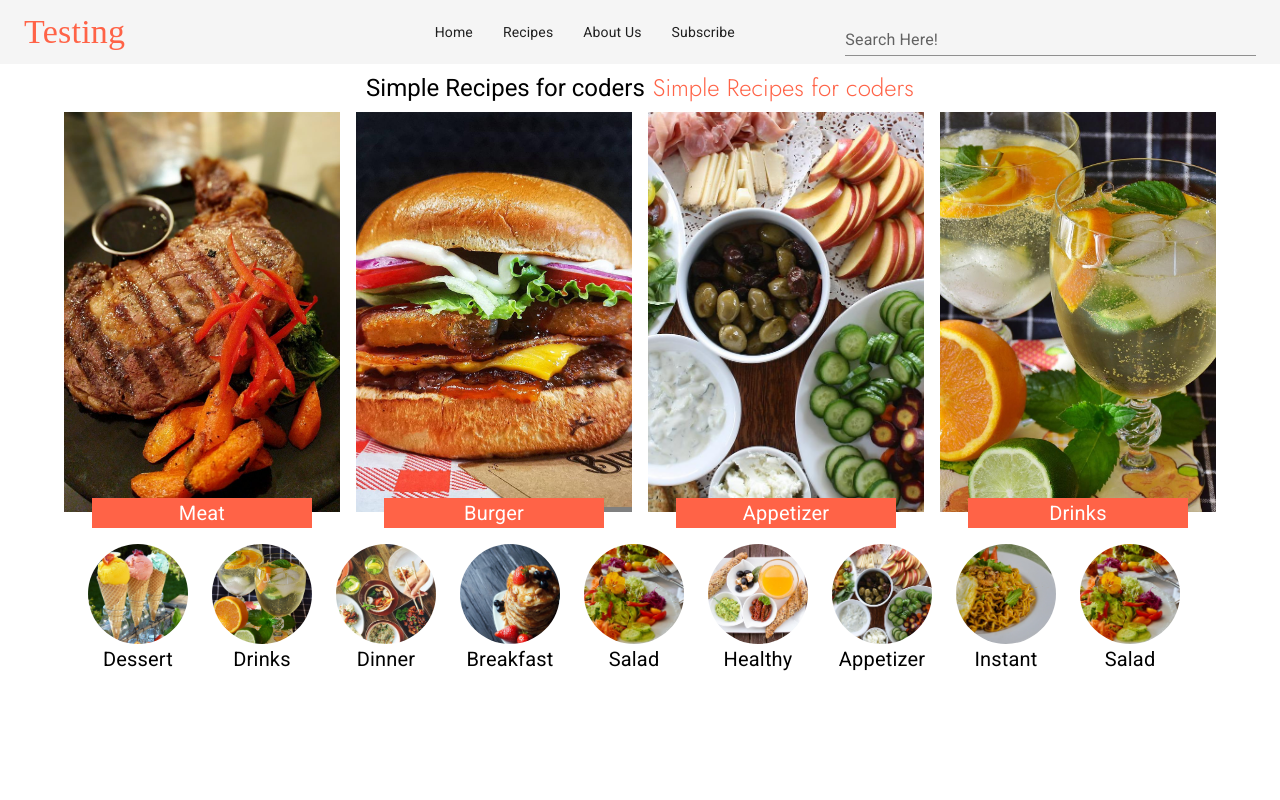
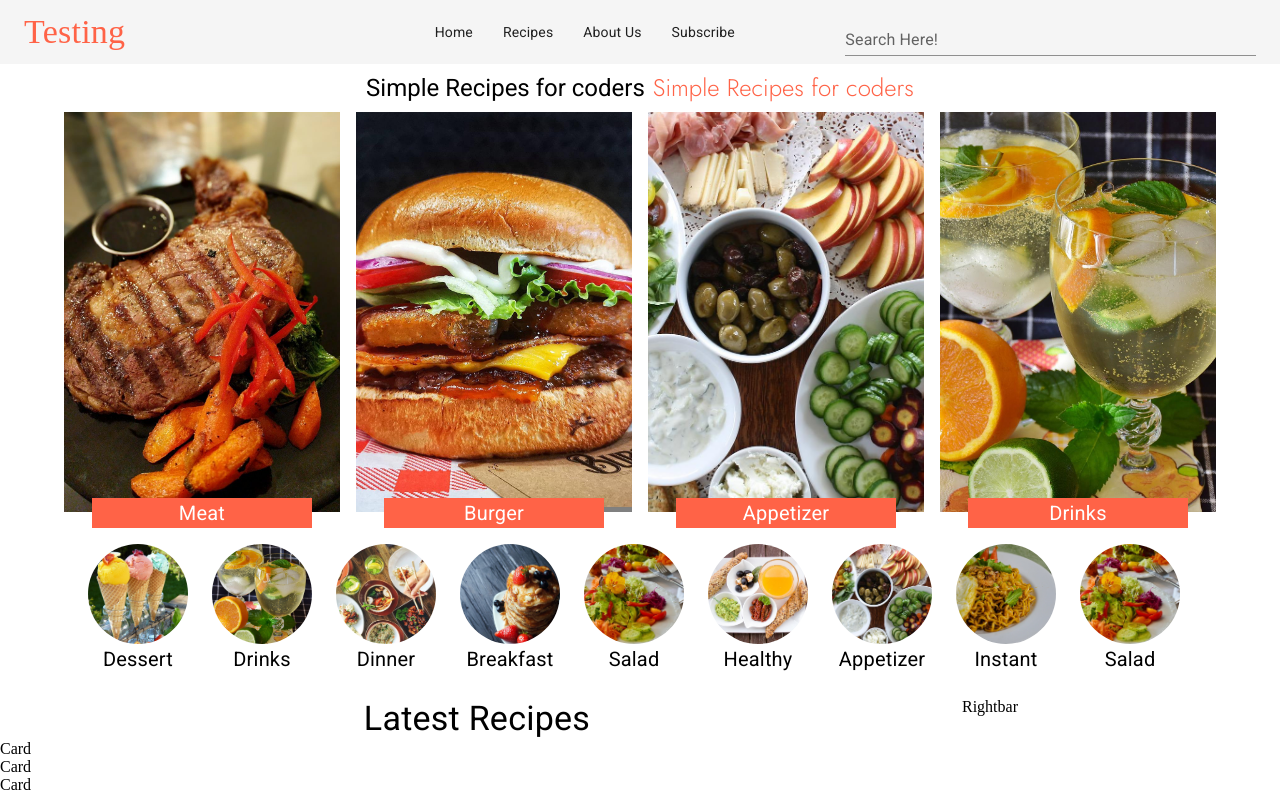
Before and after one commit to abhikumar18/Web_Developement_IS, a React (Create React App) app in the folder ui/: page / in a window 1280 px wide. Built offline with nearby package versions, Linux system fonts and the light colour scheme.

Commit message:
Multiple components

```diff
--- a/ui/src/App.js
+++ b/ui/src/App.js
@@ -1,4 +1,5 @@
 import Hero from "./components/hero/Hero";
+import Main from "./components/main/Main";
 import Navbar from "./components/navbar/Navbar";
 
 function App() {
@@ -6,6 +7,7 @@ function App() {
     <>
      <Navbar />
      <Hero />
+     <Main />
     </>
   );
 }
--- a/ui/src/components/main/Main.js
+++ b/ui/src/components/main/Main.js
@@ -0,0 +1,19 @@
+import { Stack, Box } from "@mui/system"
+import Posts from "../posts/Posts"
+import Rightbar from '../rightbar/Rightbar';
+
+const Main = () => {
+  return (
+    <Stack direction={'row'} spacing={1} mt={3}>
+        <Box flex={3}>
+          <Posts />
+        </Box>
+
+        <Box flex={1} sx={{sx:'none',md:'block'}}>
+        <Rightbar />
+        </Box>
+    </Stack>
+  )
+}
+
+export default Main
--- /dev/null
+++ b/ui/src/components/posts/Posts.js
@@ -0,0 +1,26 @@
+import { Typography, Grid } from '@mui/material';
+import { Box } from '@mui/system';
+import React from 'react';
+
+const Posts = () => {
+  return (
+    <Box>
+        <Typography variant='h4' align='center'>{" "}Latest Recipes{" "}</Typography>
+        <Grid conatiner columnSpacing={{xs:0,sm:1,md:1}} direction={'column'}>
+            <Grid item xs>
+                Card
+            </Grid>
+
+            <Grid item xs>
+                Card
+            </Grid>
+
+            <Grid item xs>
+                Card
+            </Grid>
+        </Grid>
+    </Box>
+  )
+}
+
+export default Posts;
--- /dev/null
+++ b/ui/src/components/rightbar/Rightbar.js
@@ -0,0 +1,9 @@
+import React from 'react'
+
+const Rightbar = () => {
+  return (
+    <div>Rightbar</div>
+  )
+}
+
+export default Rightbar
```
Also changed, not shown: ui/src/components/posts/Card.js (added).
